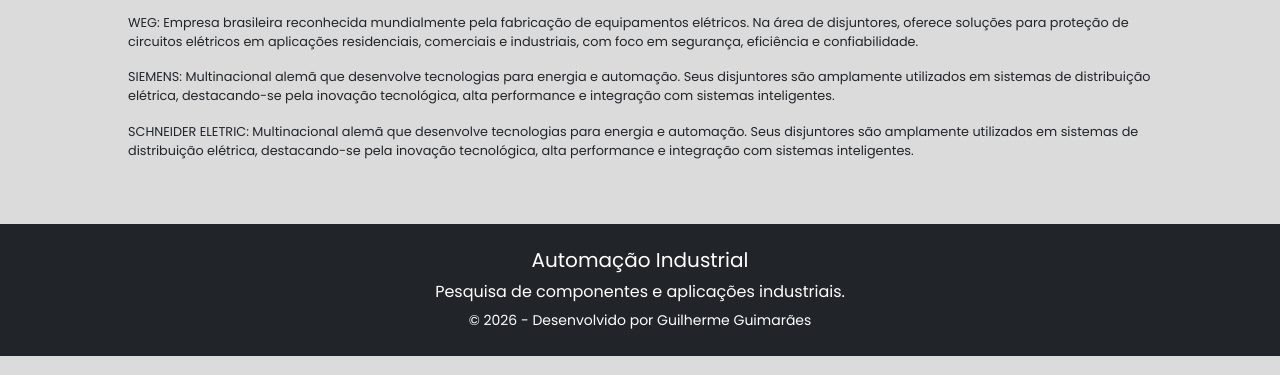
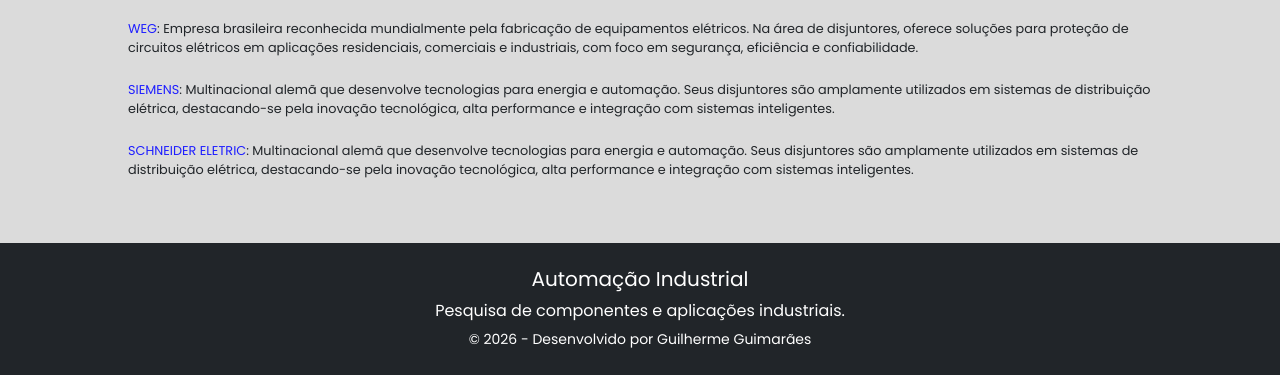
Before and after one commit to Guuiilhermee/integracao-sensores-automacao, a plain HTML site: page pages/disjuntor.html in a window 1280 px wide. Shown: the part 1628-2003 px from the top of the page. Drawn offline with nearby package versions, Linux system fonts and the light colour scheme.

Commit message:
disjuntores

```diff
--- a/pages/disjuntor.html
+++ b/pages/disjuntor.html
@@ -252,19 +252,19 @@
   </div>
 </div>
 
-<div class="objective">
+<div class="objective link_empresa">
   <p>
-    WEG: Empresa brasileira reconhecida mundialmente pela fabricação de equipamentos elétricos. Na área de disjuntores, oferece soluções para proteção de circuitos elétricos em aplicações residenciais, comerciais e industriais, com foco em segurança, eficiência e confiabilidade.
+    <a href="https://www.weg.net/catalog/weg/BR/pt/Automa%C3%A7%C3%A3o-e-Controle-Industrial/Controls/Prote%C3%A7%C3%A3o-de-Circuitos-El%C3%A9tricos/Disjuntores/c/BR_WDC_IA_CTL_CP_CB" target="_blank">WEG</a>: Empresa brasileira reconhecida mundialmente pela fabricação de equipamentos elétricos. Na área de disjuntores, oferece soluções para proteção de circuitos elétricos em aplicações residenciais, comerciais e industriais, com foco em segurança, eficiência e confiabilidade.
   </p>
 </div>
-<div class="objective">
+<div class="objective link_empresa">
   <p>
-    SIEMENS: Multinacional alemã que desenvolve tecnologias para energia e automação. Seus disjuntores são amplamente utilizados em sistemas de distribuição elétrica, destacando-se pela inovação tecnológica, alta performance e integração com sistemas inteligentes.
+    <a href="https://www.siemens-energy.com/br/pt/home/products-services/product-offerings/circuit-breakers.html" target="_blank">SIEMENS</a>: Multinacional alemã que desenvolve tecnologias para energia e automação. Seus disjuntores são amplamente utilizados em sistemas de distribuição elétrica, destacando-se pela inovação tecnológica, alta performance e integração com sistemas inteligentes.
   </p>
 </div>
-<div class="objective">
+<div class="objective link_empresa">
   <p>
-    SCHNEIDER ELETRIC: Multinacional alemã que desenvolve tecnologias para energia e automação. Seus disjuntores são amplamente utilizados em sistemas de distribuição elétrica, destacando-se pela inovação tecnológica, alta performance e integração com sistemas inteligentes.
+    <a href="https://www.se.com/br/pt/product-category/4200-disjuntores-de-pot%c3%aancia-e-interruptores/" target="_blank">SCHNEIDER ELETRIC</a>: Multinacional alemã que desenvolve tecnologias para energia e automação. Seus disjuntores são amplamente utilizados em sistemas de distribuição elétrica, destacando-se pela inovação tecnológica, alta performance e integração com sistemas inteligentes.
   </p>
 </div>
 
--- a/style.css
+++ b/style.css
@@ -61,6 +61,17 @@
     text-align: left;
     font-size: 0.8rem;
     margin-top: 1rem;
+}
+
+.link_empresa{
+    margin-top: 1.4rem;
+    padding-right: 10%;
+    padding-left: 10%;
+}
+
+.link_empresa a{
+    color: #1e1eff;
+    text-decoration: none;
 }
 
 /*XP PRO*/
```
